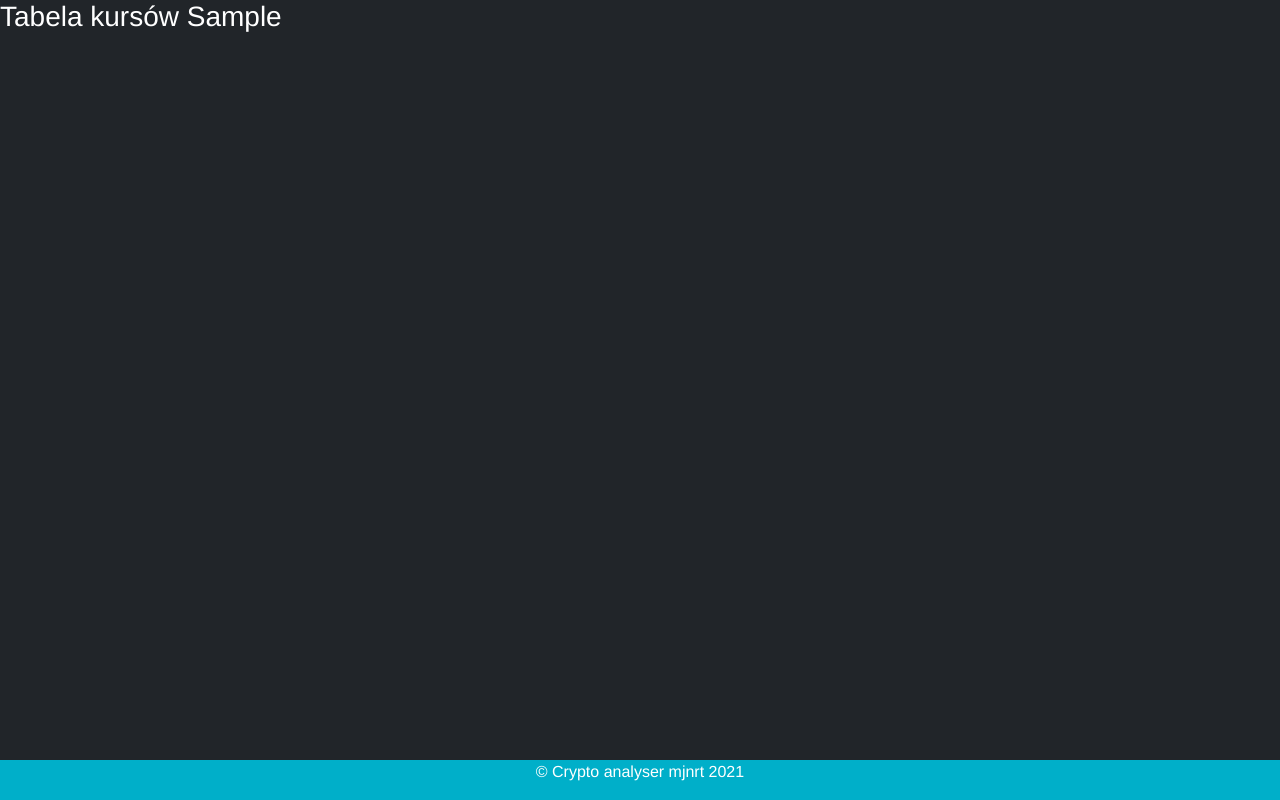
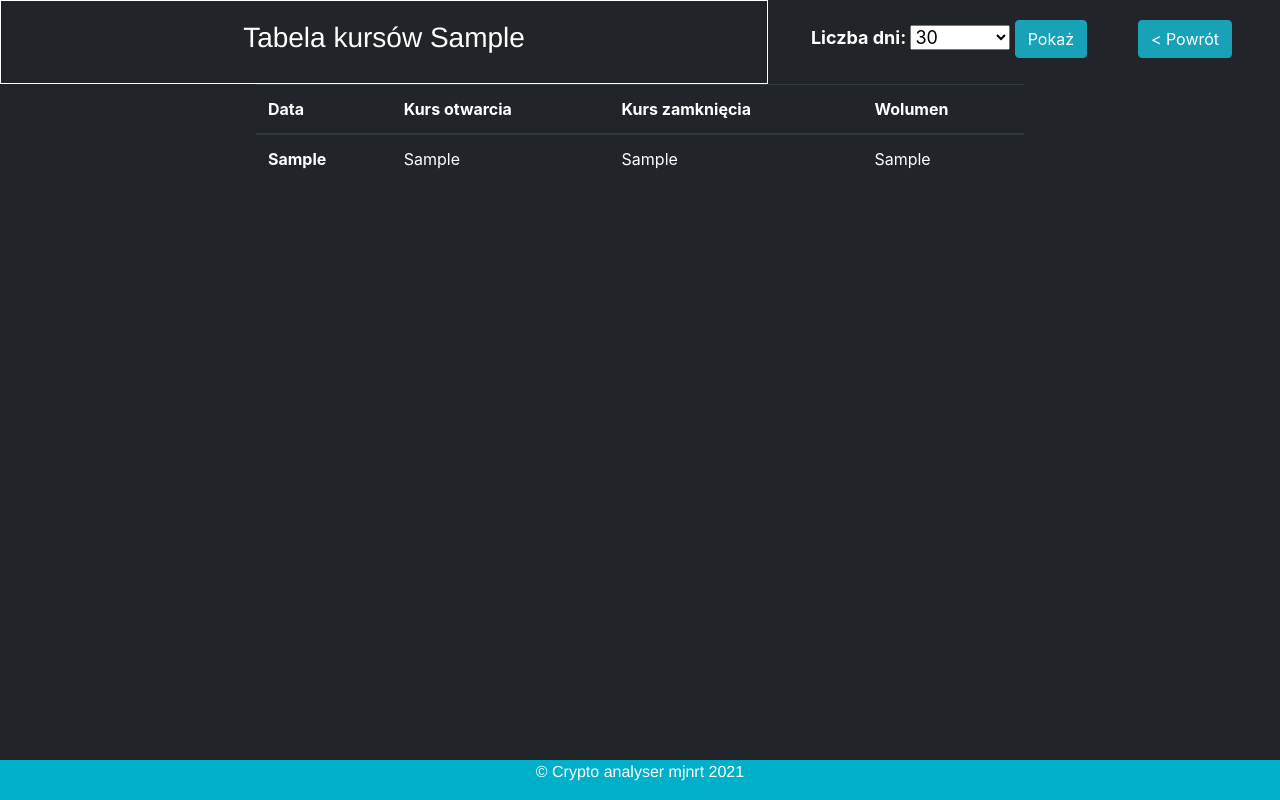
Before and after one commit to mjnrt/cryptocurrencies_app, a Django app: template dashboard/templates/dashboard/data-table.html in a window 1280 px wide. Run offline with Django 3.2, Linux system fonts and the light colour scheme; the template is opened without the code that fills it: most values are stand-ins (such as "Sample title", 1, 10 or a date in 2020); some libraries are stand-ins or nearby versions.

Commit message:
Adding data-table for single crypto

```diff
--- a/dashboard/services.py
+++ b/dashboard/services.py
@@ -5,7 +5,6 @@ import pandas as pd
 from sklearn.preprocessing import MinMaxScaler
 import matplotlib.pyplot as plt
 from matplotlib.pylab import rcParams
-
 rcParams['figure.figsize'] = 20, 10
 
 
--- a/dashboard/templates/dashboard/data-table.html
+++ b/dashboard/templates/dashboard/data-table.html
@@ -1,5 +1,47 @@
 {% extends 'dashboard/base.html' %}
 {% block title %}{% endblock %}
 {% block content %}
-    <h3 id="market-symbol">Tabela kursów {{ currencie.market_symbol }}</h3>
+    <div class="landing-nav">
+        <div class="landing-nav-1">
+            <h3 id="market-symbol">Tabela kursów {{ currencie.market_symbol }}</h3>
+        </div>
+        <div class="days-option">
+            <a id="return-button" href="{% url 'crypto' currencie_id=currencie.pk %}">
+                <button class="btn btn-info">< Powrót</button>
+            </a>
+            <form action="/list/{{ currencie.pk }}/tabela-danych/" method="post">
+                {% csrf_token %}
+                <label for="days" id="days-label">Liczba dni:</label>
+                <select name="days" id="days">
+                    <option>30</option>
+                    <option>60</option>
+                    <option>120</option>
+                    <option>od początku roku</option>
+                </select>
+                <button type="submit" class="btn btn-info">Pokaż</button>
+            </form>
+        </div>
+    </div>
+    <div class="table-container">
+        <table class="table table-dark">
+            <thead>
+            <tr>
+                <th scope="col">Data</th>
+                <th scope="col">Kurs otwarcia</th>
+                <th scope="col">Kurs zamknięcia</th>
+                <th scope="col">Wolumen</th>
+            </tr>
+            </thead>
+            <tbody>
+            {% for data in table_data %}
+                <tr>
+                    <th scope="row">{{ data.0 }}</th>
+                    <td>{{ data.1 }}</td>
+                    <td>{{ data.2 }}</td>
+                    <td>{{ data.3 }}</td>
+                </tr>
+            {% endfor %}
+            </tbody>
+        </table>
+    </div>
 {% endblock %}
--- a/static/styles.css
+++ b/static/styles.css
@@ -57,18 +57,22 @@
     width: 60%;
 }
 
-.fiat-option {
+.fiat-option, .days-option {
     width: 40%;
     overflow: hidden;
     padding: 20px 20px;
-    text-align: center;
     font-size: large;
     font-weight: bolder;
-
+    text-align: center;
 }
 
-#fiat-label {
+#fiat-label, #days-label {
     color: white;
+    font-weight: bold;
+}
+
+#fiat, #days {
+    width: 100px;
 }
 
 #market-symbol {
@@ -99,6 +103,11 @@ p {
     margin-right: 50px;
 }
 
+.table-container {
+    width: 60%;
+    margin: auto;
+}
+
 .prediction {
     width: 45%;
     overflow: hidden;
```
Also changed, not shown: dashboard/views.py (+16 -1 lines).
